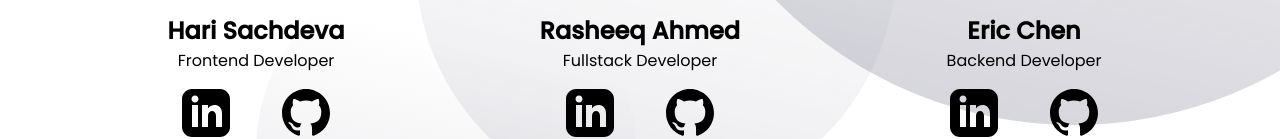
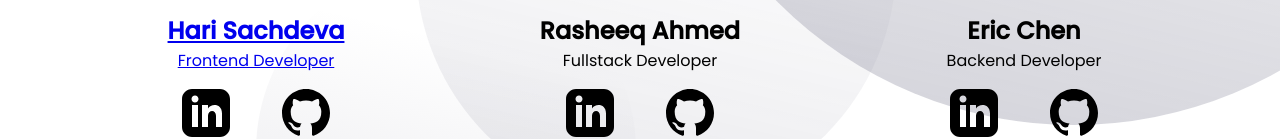
Before and after one commit to echen831/hackathon_chatbot, a website: page public/developers.html in a window 1280 px wide. Shown: the part 515-654 px from the top of the page. Drawn offline with Linux system fonts and the light colour scheme.

Commit message:
Link from developers page to bot

```diff
--- a/public/developers.html
+++ b/public/developers.html
@@ -33,8 +33,11 @@
                 <div class="person">
                     <img class="dev1" src="https://i.imgur.com/mazuIha.png" alt="dev-3">
                     <div class="person-info">
-                        <h2 class="name">Hari Sachdeva</h2>
-                        <p class="title">Frontend Developer</p>
+                        <a href="./chat.html">
+
+                            <h2 class="name">Hari Sachdeva</h2>
+                            <p class="title">Frontend Developer</p>
+                        </a>
                     </div>
                     <div class="person-links">
                         <a href="https://www.linkedin.com/in/hari-sachdeva-8748051a6/" target="_blank">
```
